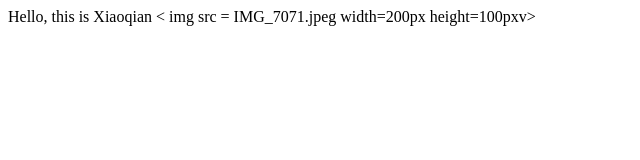
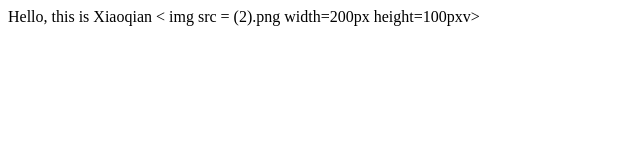
Before and after one commit to xqxiang06/pinkdonut, a plain HTML site: page index.html in a window 1280 px wide. Shown: the whole page, without its empty margins (0-640 px from the left). Drawn offline with Linux system fonts and the light colour scheme.

Commit message:
Update index.html

```diff
--- a/index.html
+++ b/index.html
@@ -1,7 +1,7 @@
 <html>
   <body>
     Hello, this is Xiaoqian
-    < img src = IMG_7071.jpeg width=200px height=100pxv>
+    < img src = (2).png width=200px height=100pxv>
   </body>
 
 </html>
```
